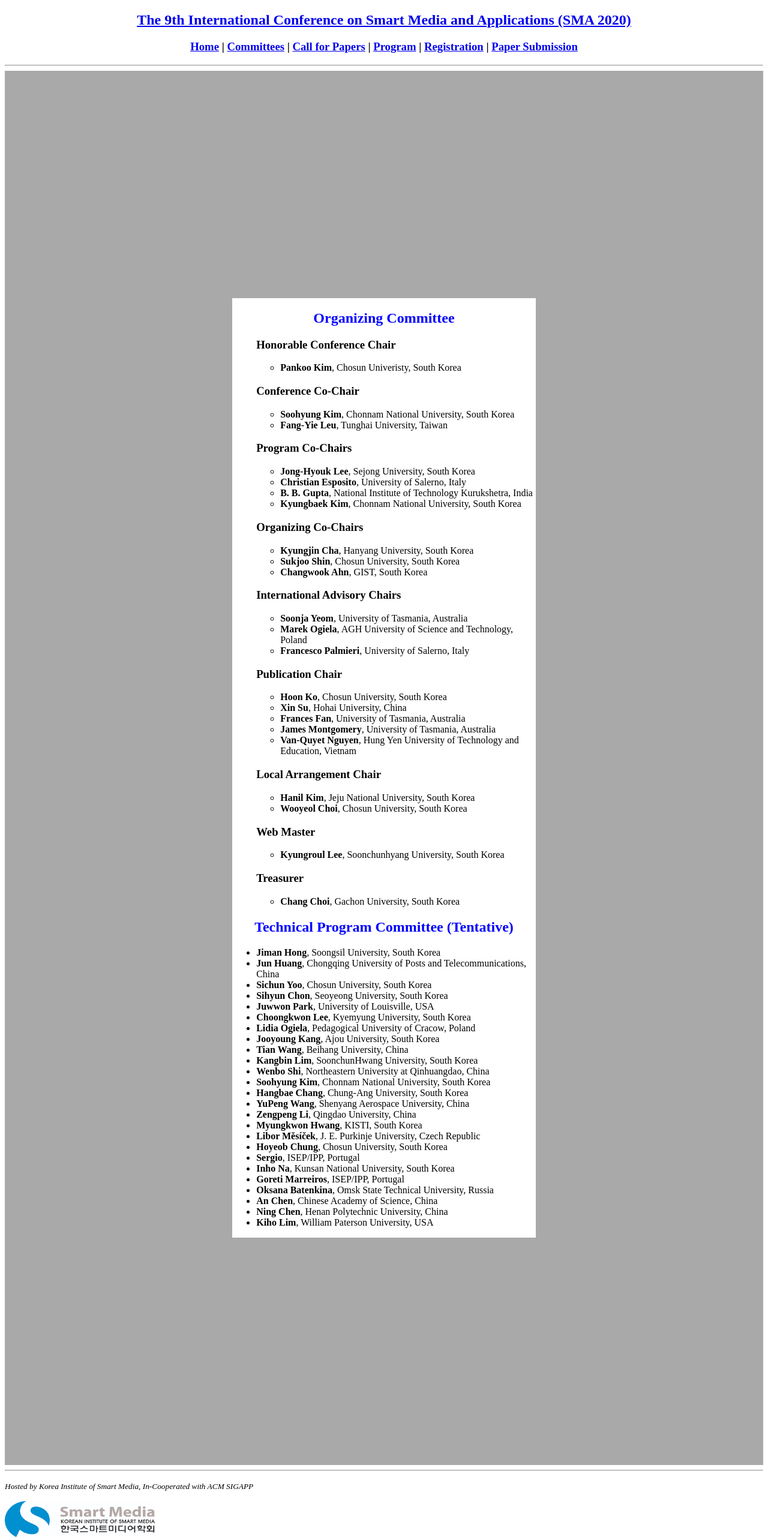
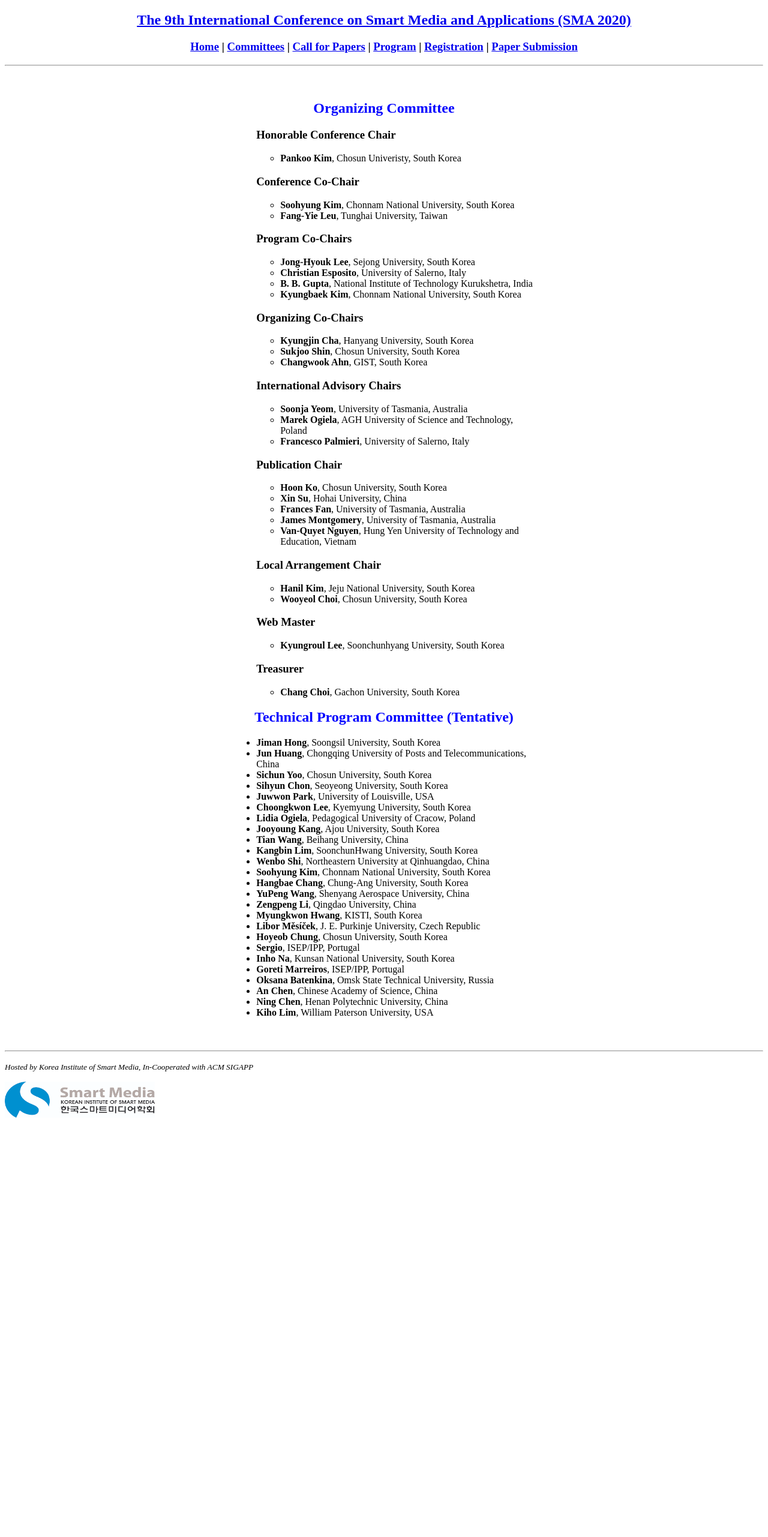
Before and after one commit to icea-conf/sma-2020.github.io, a Jekyll site: the page built from committee/index.html, in a window 1280 px wide. Shown: the whole page at 60% size. Built offline with Jekyll 4.4.1, drawn with Linux system fonts in a browser that asks for light colours; after the commit the page ends 1863 px from its top, so only the background shows below that.

Commit message:
Update syntax.css

```diff
--- a/assets/css/syntax.css
+++ b/assets/css/syntax.css
@@ -60,5 +60,5 @@
 .codehilite .il { color: #009999 } /* Literal.Number.Integer.Long */
 .header-conf-info { padding-top: 5%; line-height: 180%; font-weight: 700; }
 .home_info { border: 1px solid #cccccc; float: left; width: 50%; }
-.div-parent { display: table; padding: 30%; background-color: #A9A9A9; }
-.div-child { display: table-cell; background-color: #FFFFFF; }
+.div-parent { display: table; padding-top: 30px; padding-bottom: 30px; padding-left: 30%; padding-right: 30%; }
+.div-child { display: table-cell; }
```
